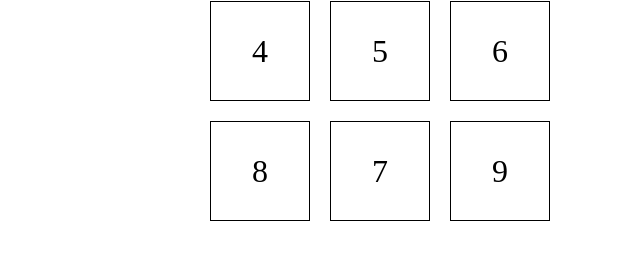
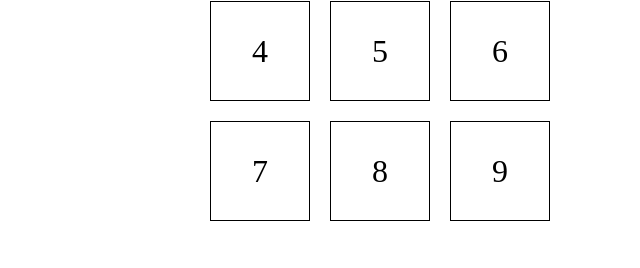
Before and after one commit to acciojob/Replit-Asian-Paints-mohammed4721, a website: page main.html in a window 1280 px wide. Shown: the part 127-395 px from the top of the page, 260-900 px from the left. Drawn offline with Linux system fonts and the light colour scheme.

Commit message:
created a submission

```diff
--- a/main.html
+++ b/main.html
@@ -15,8 +15,8 @@
 		<div class="grid-item" id="4">4</div>
 		<div class="grid-item" id="5">5</div>
 		<div class="grid-item" id="6">6</div>
-		<div class="grid-item" id="7">8</div>
-		<div class="grid-item" id="8">7</div>
+		<div class="grid-item" id="7">7</div>
+		<div class="grid-item" id="8">8</div>
 		<div class="grid-item" id="9">9</div>
 	</div>
 
```
